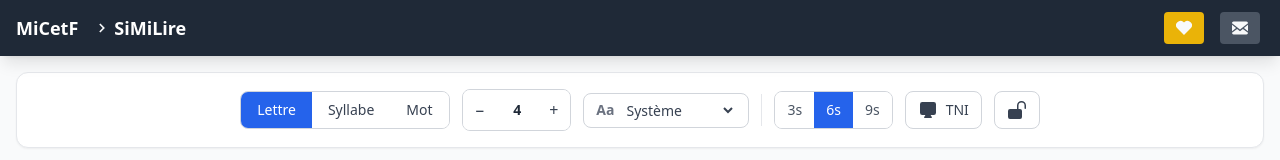
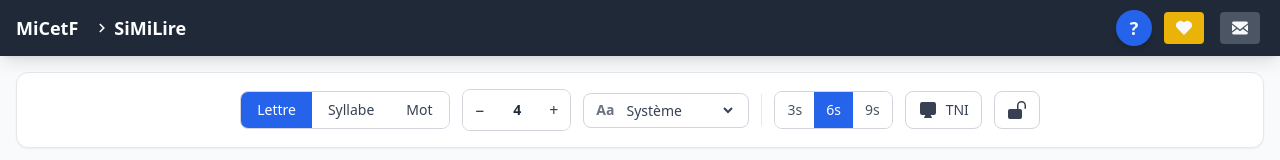
Before and after one commit to micetf/similire, a React (Vite) app: page / in a window 1280 px wide. Shown: the top 160 px of the page. Built offline with nearby package versions, Linux system fonts and the light colour scheme; a web font is replaced by a local one.

Commit message:
feat: ajout bouton ? dans Navbar (desktop + mobile)

```diff
--- a/src/components/layout/Navbar.jsx
+++ b/src/components/layout/Navbar.jsx
@@ -6,6 +6,7 @@
  * @module components/layout/Navbar
  */
 
+import PropTypes from "prop-types";
 import { useState, useCallback } from "react";
 
 /**
@@ -13,7 +14,7 @@ import { useState, useCallback } from "react";
  *
  * @returns {JSX.Element}
  */
-function Navbar() {
+function Navbar({ onAide }) {
     const [menuOuvert, setMenuOuvert] = useState(false);
 
     const handleContact = useCallback(() => {
@@ -99,6 +100,30 @@ function Navbar() {
 
                         {/* Actions */}
                         <ul className="flex items-center space-x-2">
+                            {/* Bouton aide */}
+                            <li>
+                                <button
+                                    type="button"
+                                    onClick={onAide}
+                                    title="Aide pédagogique"
+                                    className="flex items-center justify-center w-9 h-9
+                   bg-blue-600 text-white
+                    rounded-full
+                    hover:bg-blue-700
+                    transition-colors duration-200
+                    font-bold text-lg
+                    focus:outline-none
+                    focus:ring-2
+                    focus:ring-blue-500
+                    focus:ring-offset-2
+                    shadow-md
+                    hover:shadow-lg"
+                                    aria-label="Ouvrir l'aide pédagogique"
+                                >
+                                    ?
+                                </button>
+                            </li>
+
                             {/* Don PayPal */}
                             <li>
                                 <form
@@ -183,7 +208,16 @@ function Navbar() {
                             </svg>
                             SiMiLire
                         </div>
-
+                        <button
+                            type="button"
+                            onClick={onAide}
+                            className="flex items-center gap-2 px-3 py-2
+               bg-gray-600 hover:bg-gray-500
+               text-white rounded transition-colors"
+                        >
+                            <span className="font-bold text-sm">?</span>
+                            <span className="text-sm">Aide</span>
+                        </button>
                         <div className="flex gap-2 px-2">
                             {/* Don PayPal mobile */}
                             <form
@@ -250,4 +284,8 @@ function Navbar() {
     );
 }
 
+Navbar.propTypes = {
+    onAide: PropTypes.func.isRequired,
+};
+
 export default Navbar;
```
